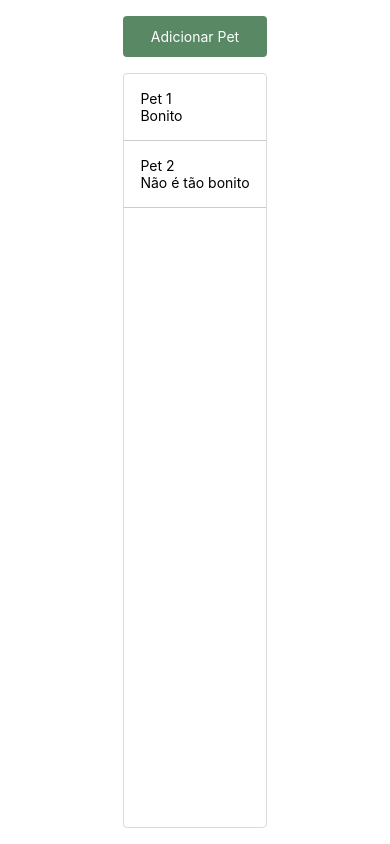
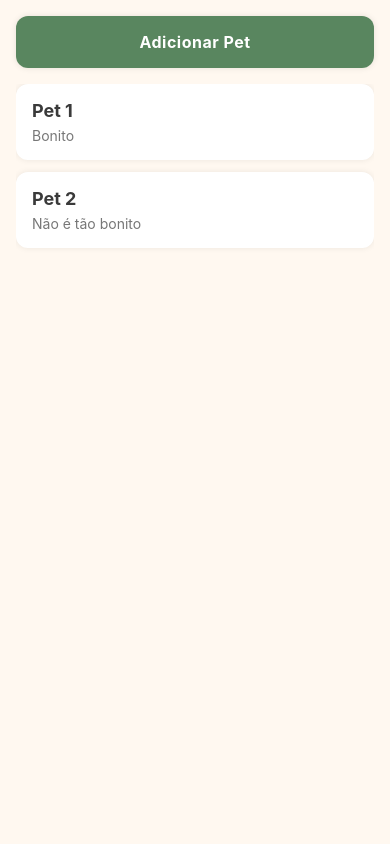
Before and after one commit to arthursteinerr/PDM-ATV2, a React Native app: screen / in a window 390 px wide. Built offline with nearby package versions, Linux system fonts and the light colour scheme.

Commit message:
update App.tsx, package.json, PetService.ts and PetView.tsx

```diff
--- a/App.tsx
+++ b/App.tsx
@@ -18,7 +18,6 @@ const styles = StyleSheet.create({
   container: {
     flex: 1,
     backgroundColor: "#fff",
-    alignItems: "center",
-    justifyContent: "center",
+    width: "100%",
   },
 });
--- a/services/PetService.ts
+++ b/services/PetService.ts
@@ -20,15 +20,18 @@ class PetService {
 
     if (name.length < 2 || description.length < 2) {
       Alert.alert(
-        "Erro",
-        "O nome e a descrição devem conter pelo menos 2 caracteres.",
+        "Erro! Falta de caracteres!",
+        "O nome e a descrição devem conter pelo menos 2 caracteres!",
       );
     } else if (
       this.Pets.some(
         (pet) => pet.name === name && pet.description === description,
       )
     ) {
-      Alert.alert("Erro", "O nome e a descrição devem ser únicos.");
+      Alert.alert(
+        "Erro! Pets duplicados!",
+        "O nome e a descrição de cada Pet deve ser único!",
+      );
     } else {
       this.Pets.push(newPet);
     }
--- a/view/PetView.tsx
+++ b/view/PetView.tsx
@@ -7,19 +7,17 @@ import {
   Modal,
   TextInput,
   Alert,
+  StyleSheet,
+  KeyboardAvoidingView,
+  Platform,
 } from "react-native";
 import { Pet } from "../models/Pet";
 import { usePetController } from "../controllers/PetController";
 
 export const PetView: React.FC = () => {
-  const {
-    Pets,
-    dialogVisible,
-    addPet,
-    addDescription,
-    openDialog,
-    closeDialog,
-  } = usePetController();
+  const { Pets, dialogVisible, addPet, openDialog, closeDialog } =
+    usePetController();
+
   const [inputName, setInputName] = useState<string>("");
   const [inputDescription, setInputDescription] = useState<string>("");
 
@@ -28,124 +26,188 @@ export const PetView: React.FC = () => {
       addPet(inputName.trim(), inputDescription.trim());
       setInputName("");
       setInputDescription("");
+      closeDialog();
     } else {
       Alert.alert("Erro", "Digite um nome para o Pet");
     }
   };
 
   const renderPet = ({ Pet }: { Pet: Pet }) => (
-    <View
-      style={{ padding: 16, borderBottomWidth: 1, borderBottomColor: "#ccc" }}
-    >
-      <Text>{Pet.name}</Text>
-      <Text>{Pet.description}</Text>
+    <View style={styles.petItem}>
+      <Text style={styles.petName}>{Pet.name}</Text>
+      <Text style={styles.petDescription}>{Pet.description}</Text>
     </View>
   );
 
   return (
-    <View style={{ flex: 1, padding: 16 }}>
-      <TouchableOpacity
-        onPress={openDialog}
-        style={{
-          backgroundColor: "#084f18aa",
-          padding: 12,
-          borderRadius: 4,
-          marginBottom: 16,
-        }}
-      >
-        <Text style={{ color: "white", textAlign: "center" }}>
-          Adicionar Pet
-        </Text>
+    <View style={styles.container}>
+      <TouchableOpacity onPress={openDialog} style={styles.addButton}>
+        <Text style={styles.addButtonText}>Adicionar Pet</Text>
       </TouchableOpacity>
 
       <FlatList
         data={Pets}
         renderItem={({ item }) => renderPet({ Pet: item })}
         keyExtractor={(Pet) => Pet.id}
-        style={{ flex: 1, borderWidth: 1, borderColor: "#ccccccb7", borderRadius: 4 }}
+        style={styles.list}
       />
 
-      <Modal visible={dialogVisible} transparent animationType="slide">
-        <View
-          style={{
-            flex: 1,
-            justifyContent: "center",
-            alignItems: "center",
-            backgroundColor: "rgba(0,0,0,0.5)",
-          }}
+      <Modal visible={dialogVisible} transparent animationType="fade">
+        <KeyboardAvoidingView
+          behavior={Platform.OS === "ios" ? "padding" : "height"}
+          style={styles.modalOverlay}
         >
-          <View
-            style={{
-              width: 300,
-              padding: 20,
-              backgroundColor: "white",
-              borderRadius: 8,
-            }}
-          >
-            <Text style={{ fontSize: 18, marginBottom: 16, textAlign: "center" }}>
-              Adicionar Pet
-            </Text>
+          <View style={styles.modalBox}>
+            <Text style={styles.modalTitle}>Adicionar Pet</Text>
 
             <TextInput
               value={inputName}
               onChangeText={setInputName}
               placeholder="Nome do Pet"
-              style={{
-                borderWidth: 1,
-                borderColor: "#ccc",
-                padding: 8,
-                marginBottom: 16,
-                borderRadius: 4,
-                opacity: 0.8,
-              }}
+              style={styles.input}
             />
 
             <TextInput
               value={inputDescription}
               onChangeText={setInputDescription}
               placeholder="Descrição do Pet"
-              style={{
-                borderWidth: 1,
-                borderColor: "#ccc",
-                padding: 8,
-                marginBottom: 16,
-                borderRadius: 4,
-                opacity: 0.8,
-              }}
+              style={styles.input}
             />
 
-            <View
-              style={{ flexDirection: "row", justifyContent: "space-between" }}
-            >
+            <View style={styles.buttonRow}>
               <TouchableOpacity
                 onPress={closeDialog}
-                style={{
-                  padding: 12,
-                  backgroundColor: "#ccc",
-                  borderRadius: 4,
-                  flex: 0.45,
-                }}
+                style={styles.cancelButton}
               >
-                <Text style={{ textAlign: "center" }}>Cancelar</Text>
+                <Text style={styles.cancelText}>Cancelar</Text>
               </TouchableOpacity>
 
               <TouchableOpacity
                 onPress={handleAddPet}
-                style={{
-                  padding: 12,
-                  backgroundColor: "#084f18aa",
-                  borderRadius: 4,
-                  flex: 0.45,
-                }}
+                style={styles.confirmButton}
               >
-                <Text style={{ color: "white", textAlign: "center" }}>
-                  Adicionar
-                </Text>
+                <Text style={styles.confirmText}>Adicionar</Text>
               </TouchableOpacity>
             </View>
           </View>
-        </View>
+        </KeyboardAvoidingView>
       </Modal>
     </View>
   );
 };
+
+const styles = StyleSheet.create({
+  container: {
+    flex: 1,
+    padding: 16,
+    backgroundColor: "#FFF8F0",
+  },
+
+  addButton: {
+    backgroundColor: "#084f18aa",
+    padding: 16,
+    borderRadius: 12,
+    marginBottom: 16,
+    alignItems: "center",
+    shadowColor: "#000",
+    shadowOpacity: 0.1,
+    shadowRadius: 6,
+    elevation: 3,
+  },
+
+  addButtonText: {
+    color: "white",
+    fontSize: 16,
+    fontWeight: "700",
+    letterSpacing: 0.5,
+  },
+
+  list: {
+    flex: 1,
+  },
+
+  petItem: {
+    padding: 16,
+    borderRadius: 12,
+    marginBottom: 12,
+    backgroundColor: "#FFFFFF",
+
+    shadowColor: "#000",
+    shadowOpacity: 0.08,
+    shadowRadius: 6,
+    elevation: 2,
+  },
+
+  petName: {
+    fontSize: 18,
+    fontWeight: "700",
+    color: "#3A3A3A",
+  },
+
+  petDescription: {
+    marginTop: 6,
+    fontSize: 14,
+    color: "#777",
+  },
+
+  modalOverlay: {
+    flex: 1,
+    justifyContent: "center",
+    alignItems: "center",
+    backgroundColor: "rgba(0,0,0,0.4)",
+  },
+
+  modalBox: {
+    width: 300,
+    padding: 22,
+    backgroundColor: "white",
+    borderRadius: 14,
+  },
+
+  modalTitle: {
+    fontSize: 20,
+    fontWeight: "700",
+    marginBottom: 18,
+    textAlign: "center",
+    color: "#084f18aa",
+  },
+
+  input: {
+    borderWidth: 1,
+    borderColor: "#8caf85b5",
+    padding: 12,
+    marginBottom: 14,
+    borderRadius: 10,
+    backgroundColor: "#FFF",
+  },
+
+  buttonRow: {
+    flexDirection: "row",
+    justifyContent: "space-between",
+  },
+
+  cancelButton: {
+    padding: 12,
+    backgroundColor: "#ECECEC",
+    borderRadius: 8,
+    flex: 0.45,
+  },
+
+  confirmButton: {
+    padding: 12,
+    backgroundColor: "#084f18aa",
+    borderRadius: 8,
+    flex: 0.45,
+  },
+
+  cancelText: {
+    textAlign: "center",
+    fontWeight: "500",
+  },
+
+  confirmText: {
+    color: "white",
+    textAlign: "center",
+    fontWeight: "700",
+  },
+});
```
Also changed, not shown: package.json (line endings or trailing spaces).
